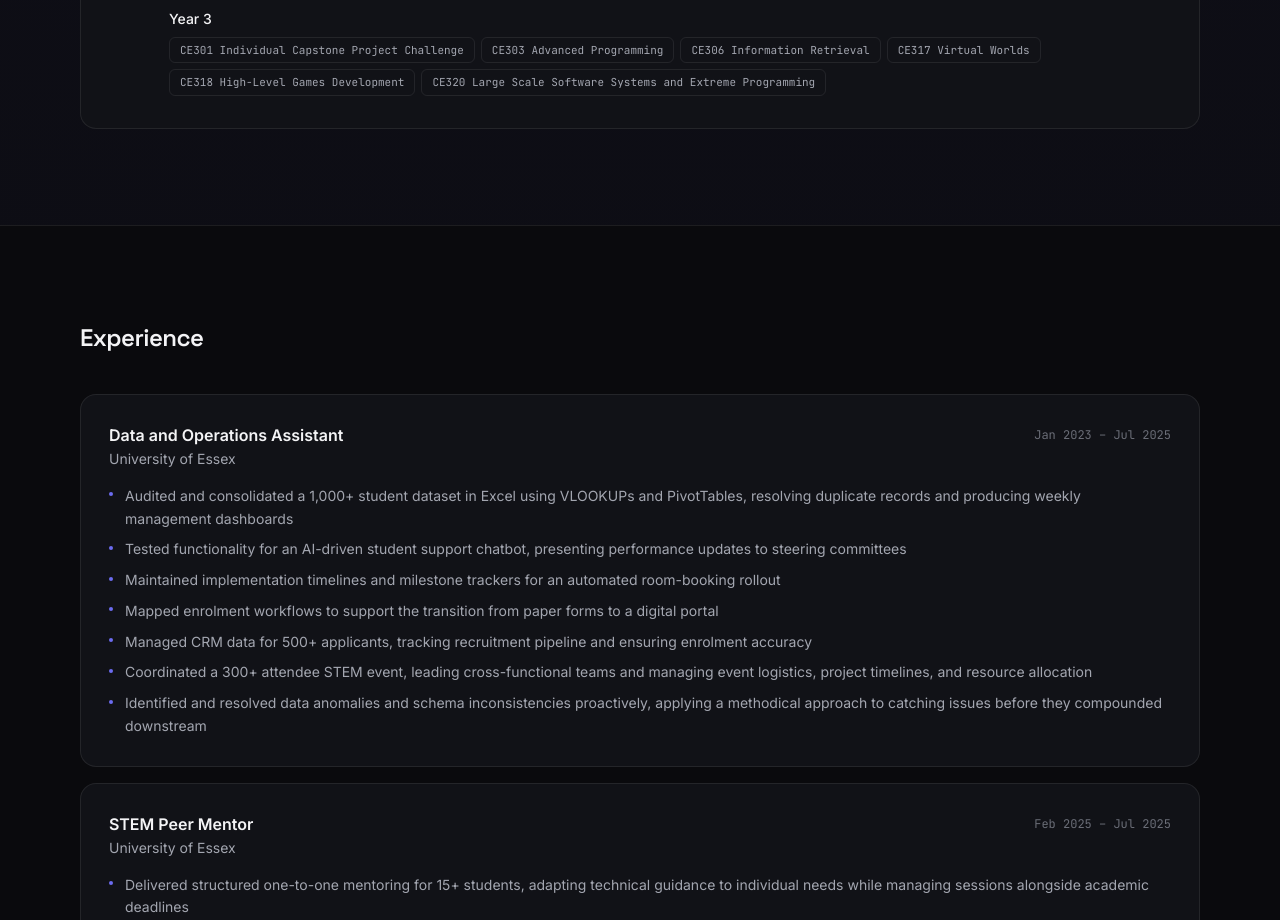
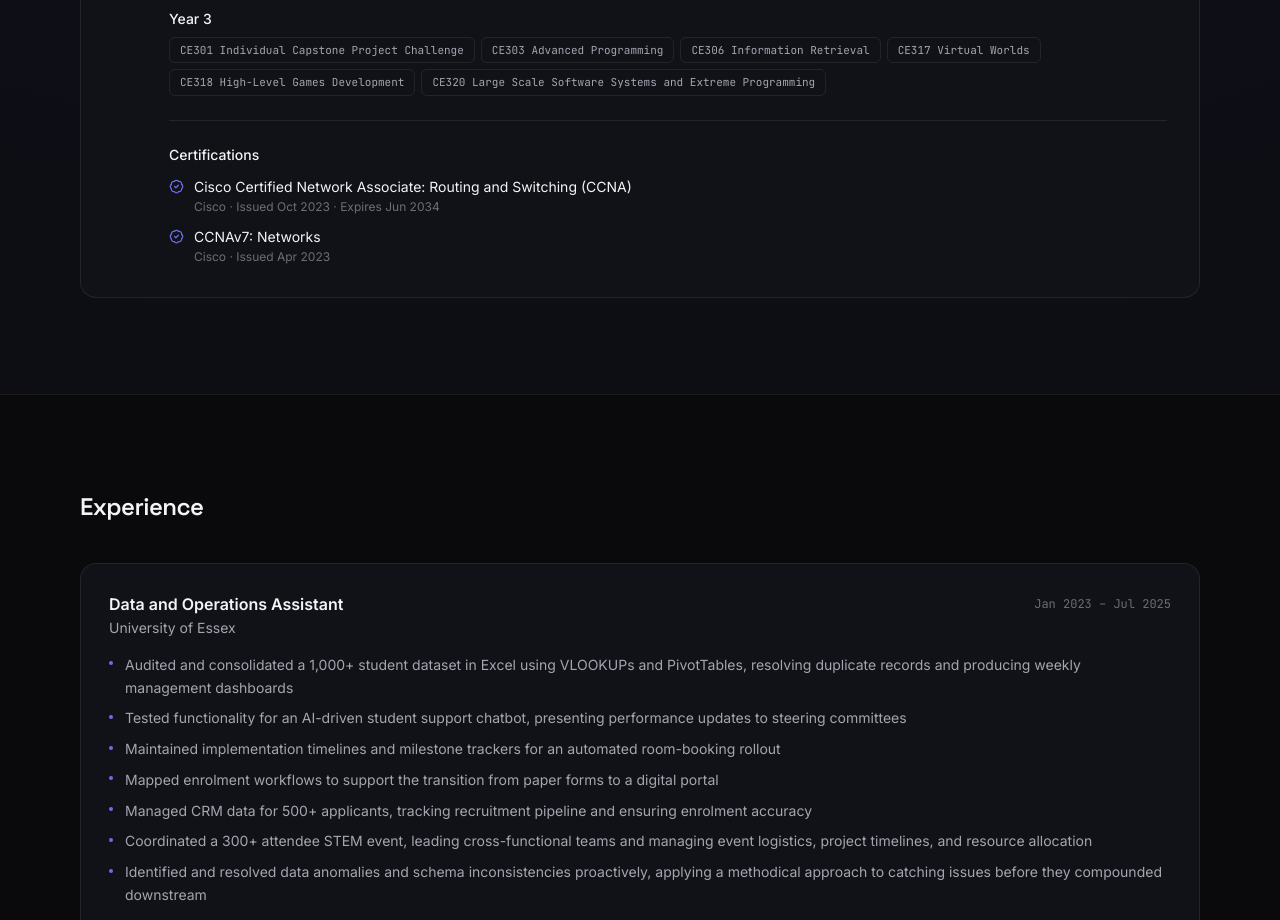
Before and after one commit to Kishanr19/Kishanr19.github.io, a React (Vite) app: page / in a window 1280 px wide. Shown: the part 2140-3060 px from the top of the page. Built offline with nearby package versions, Linux system fonts and the light colour scheme.

Commit message:
Add Certifications block to Education card with accurate CCNA details

```diff
--- a/src/components/Education.jsx
+++ b/src/components/Education.jsx
@@ -1,5 +1,5 @@
-import { GraduationCap, Award } from 'lucide-react'
-import { education } from '../data.js'
+import { GraduationCap, Award, BadgeCheck } from 'lucide-react'
+import { education, certifications } from '../data.js'
 import { useReveal } from '../hooks/useReveal.js'
 
 export default function Education() {
@@ -77,6 +77,23 @@ export default function Education() {
                   </div>
                 ))}
               </div>
+
+              <div className="mt-6 pt-6 border-t border-base-border">
+                <p className="text-sm font-medium text-ink mb-3">Certifications</p>
+                <div className="space-y-3">
+                  {certifications.map((cert) => (
+                    <div key={cert.name} className="flex items-start gap-2.5">
+                      <BadgeCheck size={15} className="text-accent shrink-0 mt-0.5" />
+                      <div>
+                        <p className="text-sm text-ink">{cert.name}</p>
+                        <p className="text-xs text-ink-faint mt-0.5">
+                          {cert.issuer} · {cert.dates}
+                        </p>
+                      </div>
+                    </div>
+                  ))}
+                </div>
+              </div>
             </div>
           </div>
         </div>
--- a/src/data.js
+++ b/src/data.js
@@ -225,7 +225,14 @@ export const education = {
 }
 
 export const certifications = [
-  { name: "Dean's List Award", issuer: 'University of Essex', dates: 'Oct 2024 – Jul 2025' },
-  { name: 'CCNA: Routing and Switching', issuer: 'Cisco', dates: 'Oct 2023 – May 2024' },
-  { name: 'CCNA: Network Fundamentals', issuer: 'Cisco', dates: 'Oct 2022 – May 2023' },
+  {
+    name: 'Cisco Certified Network Associate: Routing and Switching (CCNA)',
+    issuer: 'Cisco',
+    dates: 'Issued Oct 2023 · Expires Jun 2034',
+  },
+  {
+    name: 'CCNAv7: Networks',
+    issuer: 'Cisco',
+    dates: 'Issued Apr 2023',
+  },
 ]
```
